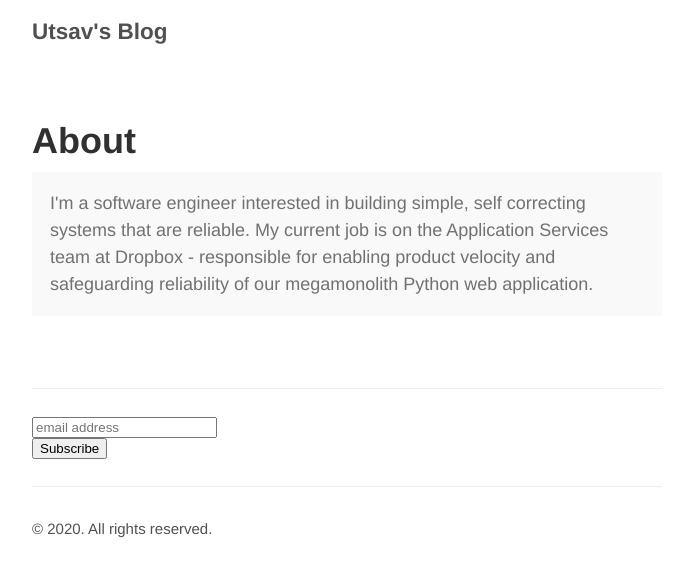
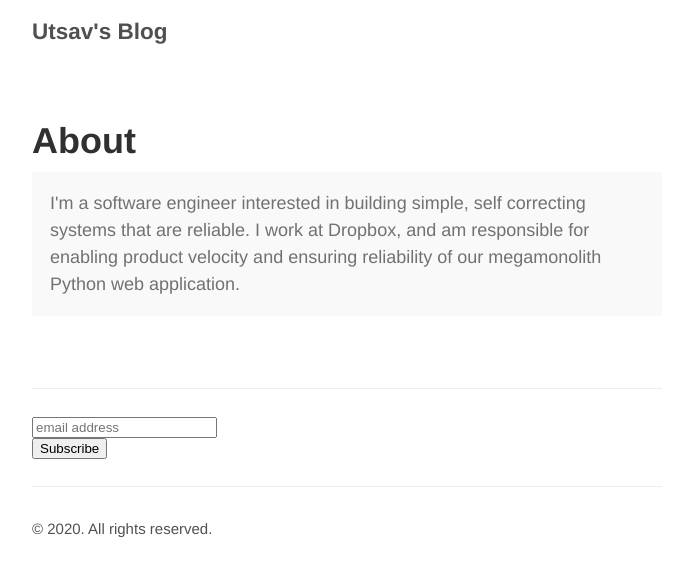
Before and after one commit to Utsav2/utsav2.github.io, a Jekyll site: the page built from about.md, in a window 1280 px wide. Shown: the top 576 px of the page, without its empty margins (293-986 px from the left). Built offline with Jekyll 4.4.1, drawn with Linux system fonts in a browser that asks for light colours; comment, search, counter and statistics services are not loaded.

Commit message:
Update about.md

```diff
--- a/about.md
+++ b/about.md
@@ -4,5 +4,5 @@
 ---
 
 <p class="message">
-  I'm a software engineer interested in building simple, self correcting systems that are reliable. My current job is on the Application Services team at Dropbox - responsible for enabling product velocity and safeguarding reliability of our megamonolith Python web application.
+  I'm a software engineer interested in building simple, self correcting systems that are reliable. I work at Dropbox, and am responsible for enabling product velocity and ensuring reliability of our megamonolith Python web application.
 </p>
```
